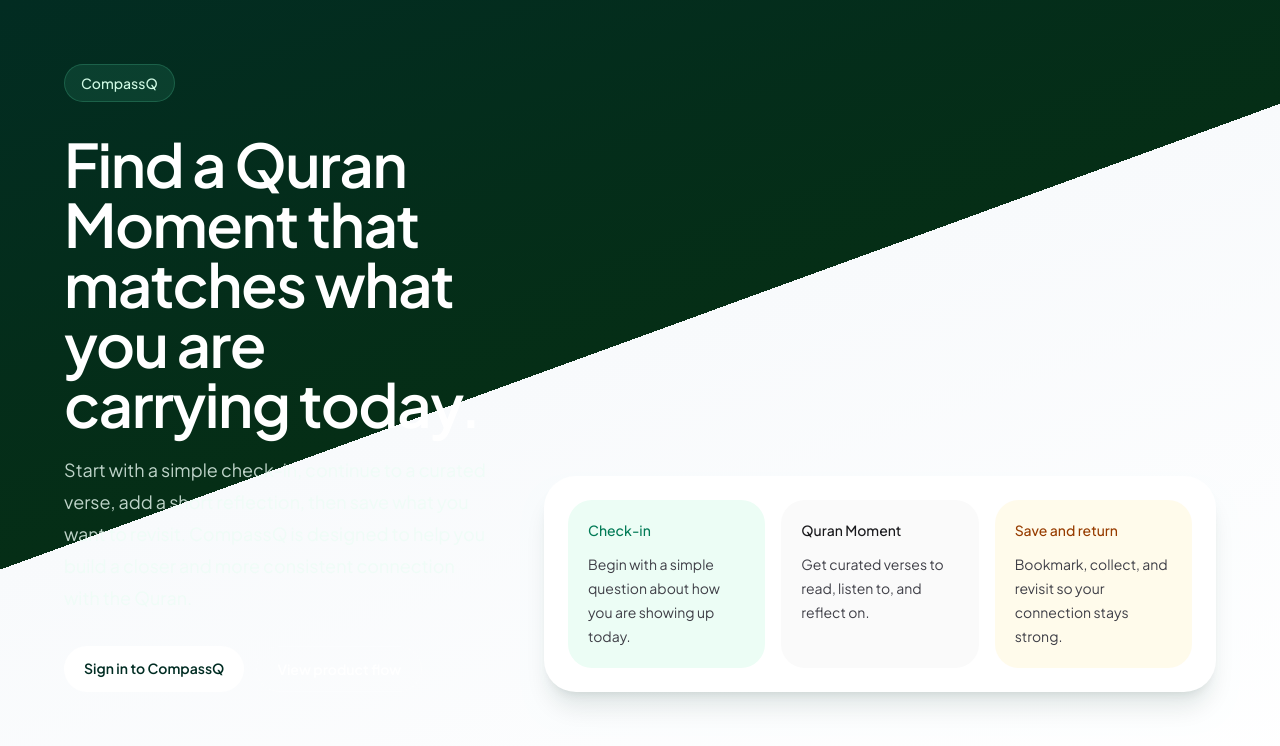
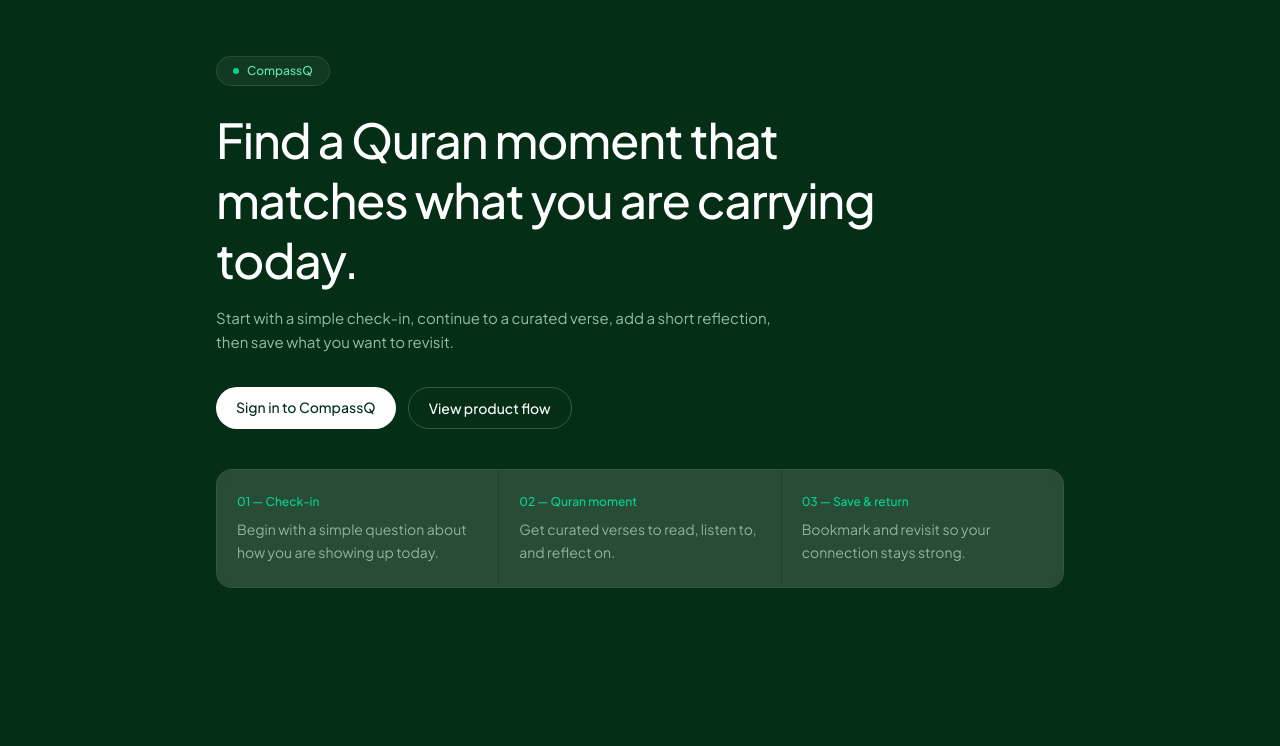
Before and after one commit to hildanku/CompassQ, a Next.js app: page / in a window 1280 px wide. Shown: the top 746 px of the page. Built offline with nearby package versions, Linux system fonts and the light colour scheme; no server answers.

Commit message:
refactor(landing): improve contrast, layout, and visual consistency

```diff
--- a/src/app/page.tsx
+++ b/src/app/page.tsx
@@ -1,7 +1,5 @@
 import Link from 'next/link'
-
 import { getServerAuth } from '@/lib/auth'
-
 import { CheckInHome } from './check-in-home'
 
 export default async function Home() {
@@ -18,35 +16,27 @@
     }
 
     return (
-        <main className="min-h-screen bg-[linear-gradient(160deg,#022c22,#052e16_45%,#f8fafc_45%,#ffffff)] px-6 py-16 text-zinc-950">
-            <div className="mx-auto flex max-w-6xl flex-col gap-14 lg:flex-row lg:items-end lg:justify-between">
-                <section className="max-w-3xl space-y-8 text-white">
-                    <div className="inline-flex rounded-full border border-emerald-300/20 bg-emerald-300/10 px-4 py-2 text-sm font-medium text-emerald-100">
+        <main className="min-h-screen bg-[#052e16]">
+            {/* Hero */}
+            <section className="mx-auto max-w-4xl px-6 pt-14 pb-10">
+                <div className="mb-6 inline-flex items-center gap-2 rounded-full border border-white/10 bg-white/5 px-4 py-1.5 text-xs font-medium text-emerald-300">
+                    <span className="size-1.5 rounded-full bg-emerald-400" />
                     CompassQ
                 </div>
-                    <div className="space-y-5">
-                        <h1 className="max-w-3xl text-5xl font-semibold tracking-tight sm:text-6xl">
-                            Find a Quran Moment that matches what you are
-                            carrying today.
+
+                <h1 className="max-w-2xl text-4xl font-medium leading-tight tracking-tight text-white sm:text-5xl">
+                    Find a Quran moment that matches what you are carrying today.
                 </h1>
-                        <p className="max-w-2xl text-lg leading-8 text-emerald-50/80">
-                            Start with a simple check-in, continue to a curated
-                            verse, add a short reflection, then save what you
-                            want to revisit. CompassQ is designed to help you
-                            build a closer and more consistent connection with
-                            the Quran.
+
+                <p className="mt-4 max-w-xl text-[15px] leading-relaxed text-emerald-100/70">
+                    Start with a simple check-in, continue to a curated verse,
+                    add a short reflection, then save what you want to revisit.
                 </p>
-                    </div>
-                    <div className="flex flex-wrap gap-3">
+
+                <div className="mt-8 flex flex-wrap gap-3">
                     <Link
-                            href={
-                                isConfigured
-                                    ? user
-                                        ? '/'
-                                        : '/login'
-                                    : '/login'
-                            }
-                            className="rounded-full bg-white px-5 py-3 text-sm font-semibold text-emerald-950 transition hover:bg-emerald-50"
+                        href={isConfigured ? (user ? '/' : '/login') : '/login'}
+                        className="rounded-full bg-white px-5 py-2.5 text-sm font-medium text-emerald-950 transition hover:bg-emerald-50"
                     >
                         {isConfigured
                             ? user
@@ -55,56 +45,58 @@
                             : 'View setup guide'}
                     </Link>
                     <Link
-                            href={
-                                isConfigured && user ? '/protected' : '/login'
-                            }
-                            className="rounded-full border border-white/20 px-5 py-3 text-sm font-semibold text-white transition hover:bg-white/10"
+                        href={isConfigured && user ? '/protected' : '/login'}
+                        className="rounded-full border border-white/20 px-5 py-2.5 text-sm font-medium text-white transition hover:bg-white/10"
                     >
-                            {isConfigured && user
-                                ? 'Open profile'
-                                : 'View product flow'}
+                        {isConfigured && user ? 'Open profile' : 'View product flow'}
                     </Link>
                 </div>
-                    {!isConfigured ? (
-                        <p className="max-w-2xl rounded-2xl border border-amber-300/20 bg-amber-200/10 px-4 py-3 text-sm text-amber-100">
-                            Supabase env variables are missing. Set
-                            `NEXT_PUBLIC_SUPABASE_URL` and
-                            `NEXT_PUBLIC_SUPABASE_ANON_KEY` first so auth can
-                            be used.
+
+                {!isConfigured && (
+                    <p className="mt-6 max-w-xl rounded-xl border border-amber-400/20 bg-amber-400/10 px-4 py-3 text-sm text-amber-200">
+                        Supabase env variables are missing. Set{' '}
+                        <code className="font-mono text-amber-100">NEXT_PUBLIC_SUPABASE_URL</code>{' '}
+                        and{' '}
+                        <code className="font-mono text-amber-100">NEXT_PUBLIC_SUPABASE_ANON_KEY</code>{' '}
+                        first.
                     </p>
-                    ) : null}
+                )}
             </section>
 
-                <section className="grid gap-4 rounded-4xl bg-white p-6 shadow-xl shadow-emerald-950/10 sm:grid-cols-3 lg:max-w-2xl">
-                    <article className="rounded-3xl bg-emerald-50 p-5">
-                        <p className="text-sm font-medium text-emerald-700">
-                            Check-in
+            {/* Steps */}
+            <section className="mx-auto max-w-4xl px-6 pb-16">
+                <div className="grid grid-cols-1 gap-px rounded-2xl border border-white/10 bg-white/10 overflow-hidden sm:grid-cols-3">
+                    {[
+                        {
+                            step: '01',
+                            label: 'Check-in',
+                            desc: 'Begin with a simple question about how you are showing up today.',
+                        },
+                        {
+                            step: '02',
+                            label: 'Quran moment',
+                            desc: 'Get curated verses to read, listen to, and reflect on.',
+                        },
+                        {
+                            step: '03',
+                            label: 'Save & return',
+                            desc: 'Bookmark and revisit so your connection stays strong.',
+                        },
+                    ].map(({ step, label, desc }) => (
+                        <div
+                            key={step}
+                            className="bg-white/5 px-5 py-6 backdrop-blur-sm"
+                        >
+                            <p className="mb-2 text-xs font-medium text-emerald-400">
+                                {step} — {label}
                             </p>
-                        <p className="mt-3 text-sm leading-6 text-zinc-700">
-                            Begin with a simple question about how you are
-                            showing up today.
+                            <p className="text-sm leading-relaxed text-emerald-100/60">
+                                {desc}
                             </p>
-                    </article>
-                    <article className="rounded-3xl bg-zinc-50 p-5">
-                        <p className="text-sm font-medium text-zinc-900">
-                            Quran Moment
-                        </p>
-                        <p className="mt-3 text-sm leading-6 text-zinc-700">
-                            Get curated verses to read, listen to, and reflect
-                            on.
-                        </p>
-                    </article>
-                    <article className="rounded-3xl bg-amber-50 p-5">
-                        <p className="text-sm font-medium text-amber-800">
-                            Save and return
-                        </p>
-                        <p className="mt-3 text-sm leading-6 text-zinc-700">
-                            Bookmark, collect, and revisit so your connection
-                            stays strong.
-                        </p>
-                    </article>
+                        </div>
+                    ))}
+                </div>
             </section>
-            </div>
         </main>
     )
 }
```
Lines whose indentation alone changed are shown as unchanged.
